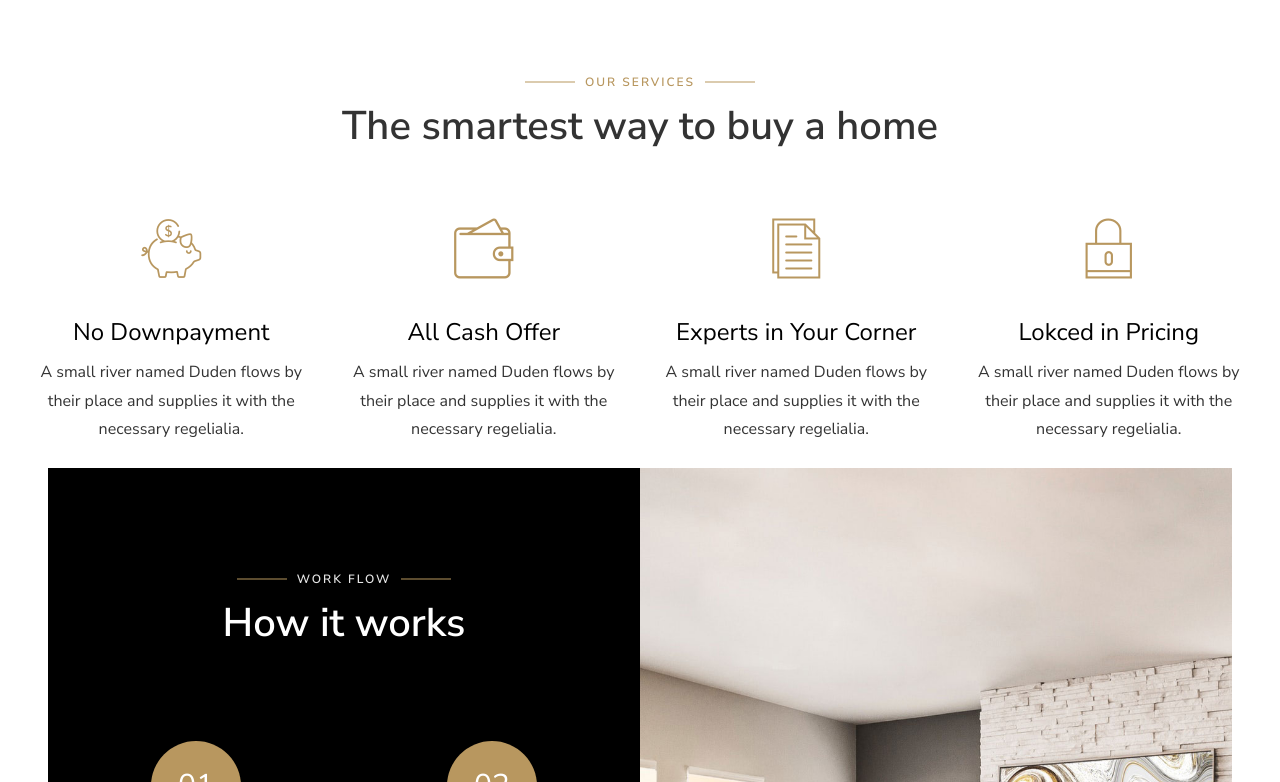
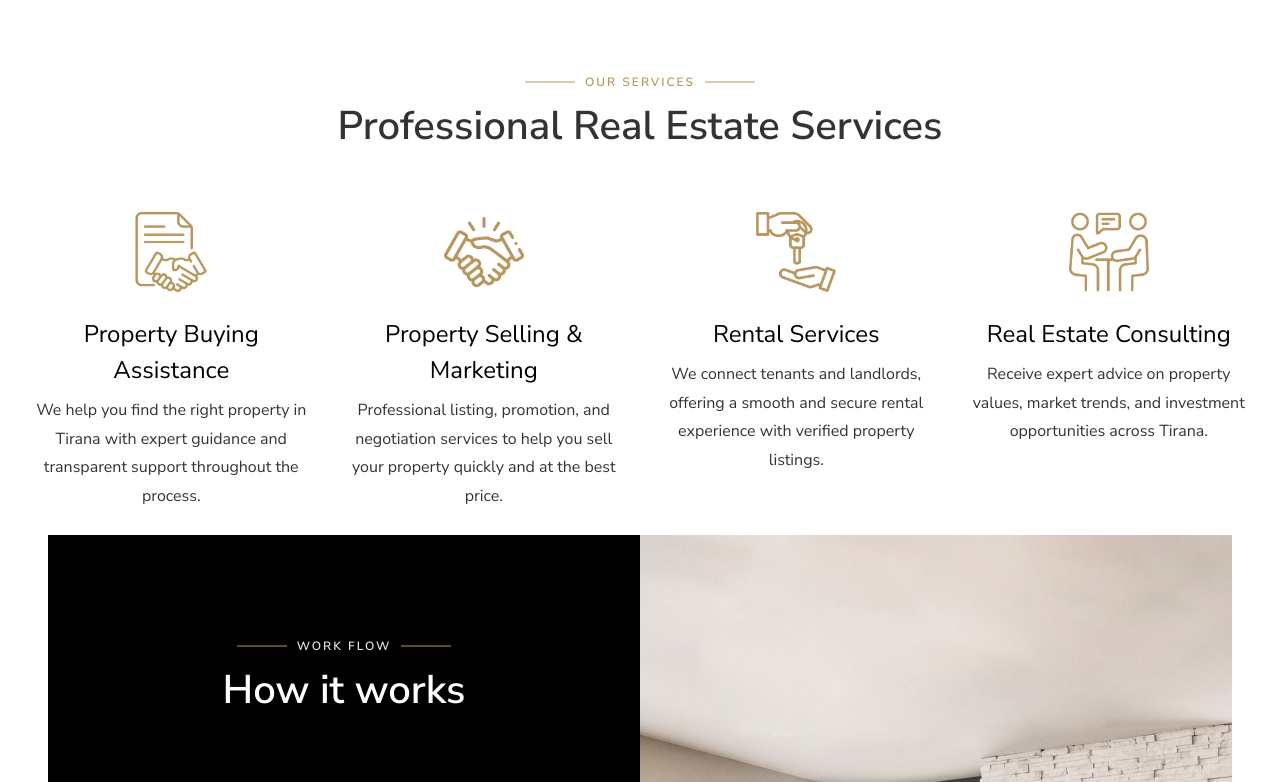
Before and after one commit to amarildopisha/DealRealEstateProperty, a plain HTML site: page index.html in a window 1280 px wide. Shown: the part 879-1661 px from the top of the page. Drawn offline with Linux system fonts and the light colour scheme; some packages are replaced by stand-ins of ours; no server answers; files whose address does not match are found by name.

Commit message:
Revise index.html content to enhance branding with new headings and service descriptions. Introduce new icons for property services and update text for clarity and professionalism. Add new icon images for better visual representation.

```diff
--- a/index.html
+++ b/index.html
@@ -59,9 +59,9 @@
         <div class="row no-gutters slider-text justify-content-center align-items-center">
           <div class="col-lg-8 col-md-6 ftco-animate d-flex align-items-end">
           	<div class="text text-center">
-	            <h1 class="mb-4">The Simplest <br>Way to Find Property</h1>
-	            <p style="font-size: 18px;">A small river named Duden flows by their place and supplies it with the necessary regelialia. It is a paradisematic country, in which roasted parts</p>
-	            <form action="#" class="search-location mt-md-5">
+	            <h1 class="mb-4">Smart Choices. Better Living.</h1>
+              <p style="font-size: 18px;">Find modern apartments and premium spaces across Tirana, backed by reliable guidance and professional support.</p>
+	            <!-- <form action="#" class="search-location mt-md-5">
 		        		<div class="row justify-content-center">
 		        			<div class="col-lg-10 align-items-end">
 		        				<div class="form-group">
@@ -72,7 +72,7 @@
 			              </div>
 		        			</div>
 		        		</div>
-		        	</form>
+		        	</form> -->
             </div>
           </div>
         </div>
@@ -89,49 +89,59 @@
       	<div class="row justify-content-center">
           <div class="col-md-12 heading-section text-center ftco-animate mb-5">
           	<span class="subheading">Our Services</span>
-            <h2 class="mb-2">The smartest way to buy a home</h2>
+            <h2 class="mb-2">Professional Real Estate Services</h2>
           </div>
         </div>
         <div class="row d-flex">
           <div class="col-md-3 d-flex align-self-stretch ftco-animate">
             <div class="media block-6 services d-block text-center">
-            	<div class="icon d-flex justify-content-center align-items-center"><span class="flaticon-piggy-bank"></span></div>
+              <div class="icon d-flex justify-content-center align-items-center">
+                <img src="/fonts/flaticon/icons/002-contract.png" alt="Property icon" style="width:80px; height:80px;">
+              </div>
               <div class="media-body py-md-4">
-                <h3>No Downpayment</h3>
-                <p>A small river named Duden flows by their place and supplies it with the necessary regelialia.</p>
+                <h3>Property Buying Assistance</h3>
+                <p>We help you find the right property in Tirana with expert guidance and transparent support throughout the process.</p>
+              </div>
+            </div>
+          </div>
+
+          <div class="col-md-3 d-flex align-self-stretch ftco-animate">
+            <div class="media block-6 services d-block text-center">
+              <div class="icon d-flex justify-content-center align-items-center">
+                <img src="/fonts/flaticon/icons/001-handshake.png" alt="Property icon" style="width:80px; height:80px;">
+              </div>
+              <div class="media-body py-md-4">
+                <h3>Property Selling & Marketing</h3>
+                <p>Professional listing, promotion, and negotiation services to help you sell your property quickly and at the best price.</p>
               </div>
             </div>
           </div>
           <div class="col-md-3 d-flex align-self-stretch ftco-animate">
             <div class="media block-6 services d-block text-center">
-            	<div class="icon d-flex justify-content-center align-items-center"><span class="flaticon-wallet"></span></div>
+              <div class="icon d-flex justify-content-center align-items-center">
+                <img src="/fonts/flaticon/icons/deal.png" alt="Property icon" style="width:80px; height:80px;">
+              </div>
               <div class="media-body py-md-4">
-                <h3>All Cash Offer</h3>
-                <p>A small river named Duden flows by their place and supplies it with the necessary regelialia.</p>
+                <h3>Rental Services</h3>
+                <p>We connect tenants and landlords, offering a smooth and secure rental experience with verified property listings.</p>
               </div>
             </div>
           </div>
           <div class="col-md-3 d-flex align-self-stretch ftco-animate">
             <div class="media block-6 services d-block text-center">
-            	<div class="icon d-flex justify-content-center align-items-center"><span class="flaticon-file"></span></div>
+              <div class="icon d-flex justify-content-center align-items-center">
+                <img src="/fonts/flaticon/icons/003-talk.png" alt="Property icon" style="width:80px; height:80px;">
+              </div>
               <div class="media-body py-md-4">
-                <h3>Experts in Your Corner</h3>
-                <p>A small river named Duden flows by their place and supplies it with the necessary regelialia.</p>
-              </div>
-            </div>
-          </div>
-          <div class="col-md-3 d-flex align-self-stretch ftco-animate">
-            <div class="media block-6 services d-block text-center">
-            	<div class="icon d-flex justify-content-center align-items-center"><span class="flaticon-locked"></span></div>
-              <div class="media-body py-md-4">
-                <h3>Lokced in Pricing</h3>
-                <p>A small river named Duden flows by their place and supplies it with the necessary regelialia.</p>
+                <h3>Real Estate Consulting</h3>
+                <p>Receive expert advice on property values, market trends, and investment opportunities across Tirana.</p>
               </div>
             </div>
           </div>
         </div>
       </div>
     </section>
+
 
     <!-- <section class="ftco-section goto-here">
     	<div class="container">
```
Also changed, not shown: fonts/flaticon/icons/001-handshake.png (added), fonts/flaticon/icons/002-contract.png (added), fonts/flaticon/icons/003-talk.png (added), fonts/flaticon/icons/deal.png (added).
